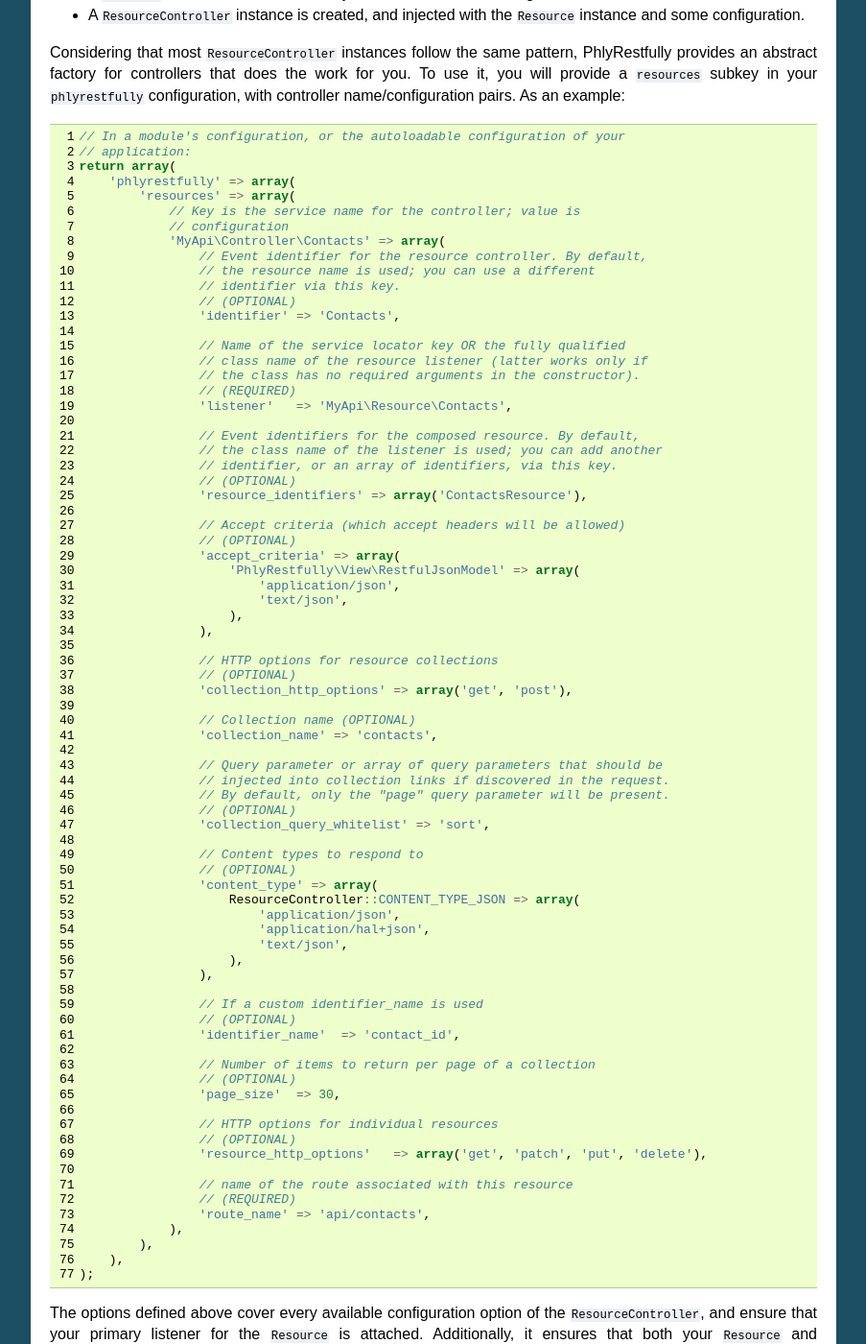
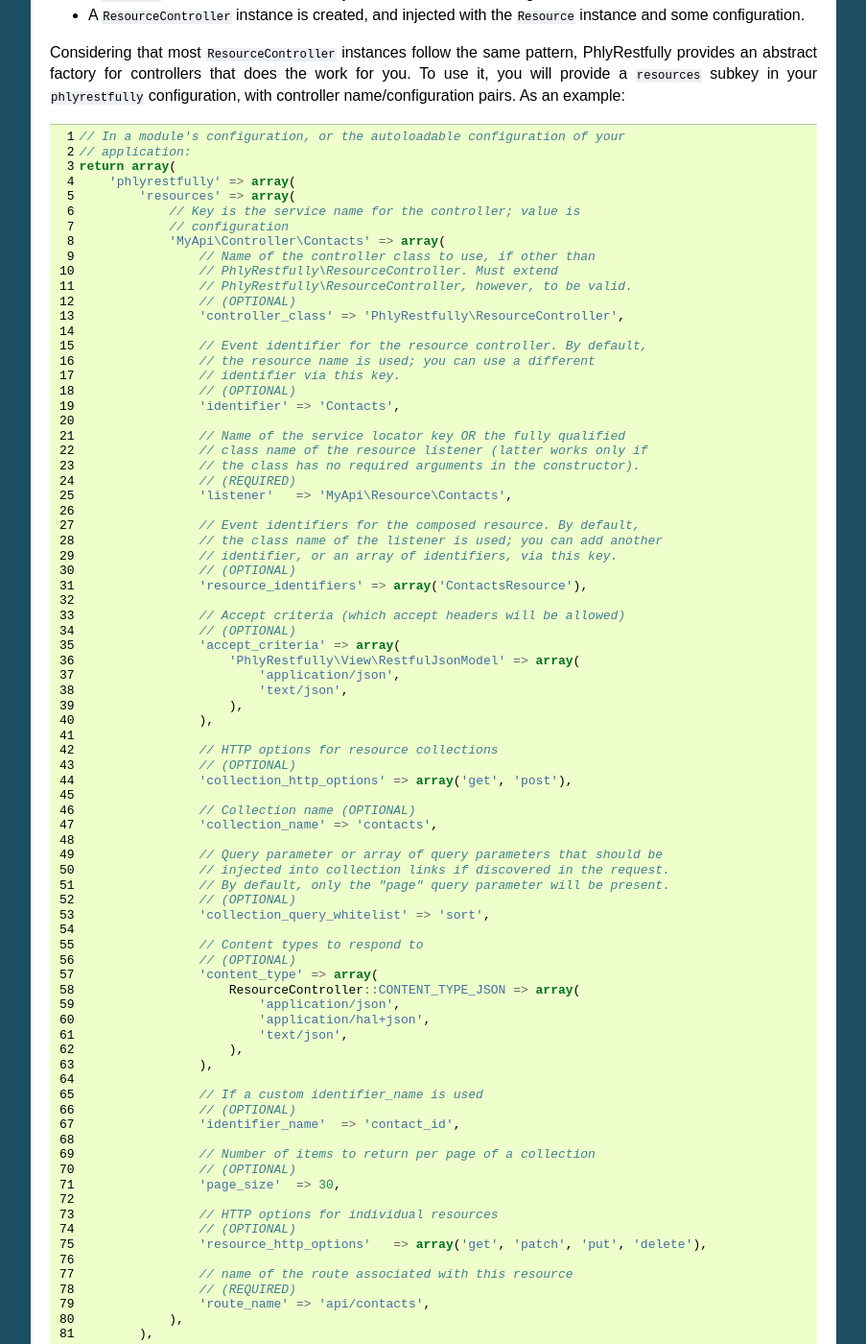
Before and after one commit to phly/PhlyRestfully, a Sphinx documentation site: the page built from docs/basics/controllers.rst, in a window 1280 px wide and 1400 px high, scrolled down 866 px. Shown: the whole window at 96% size, without its empty margins (198-1101 px from the left). Built offline with Sphinx 7.4.7, drawn with Linux system fonts in a browser that asks for light colours.

Commit message:
[#86] Added documentation of controller_class config

```diff
--- a/docs/basics/controllers.rst
+++ b/docs/basics/controllers.rst
@@ -77,6 +77,12 @@ example:
                 // Key is the service name for the controller; value is
                 // configuration
                 'MyApi\Controller\Contacts' => array(
+                    // Name of the controller class to use, if other than
+                    // PhlyRestfully\ResourceController. Must extend
+                    // PhlyRestfully\ResourceController, however, to be valid.
+                    // (OPTIONAL)
+                    'controller_class' => 'PhlyRestfully\ResourceController',
+
                     // Event identifier for the resource controller. By default,
                     // the resource name is used; you can use a different
                     // identifier via this key.
```
